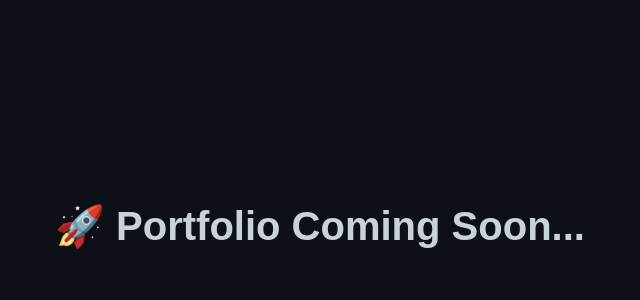
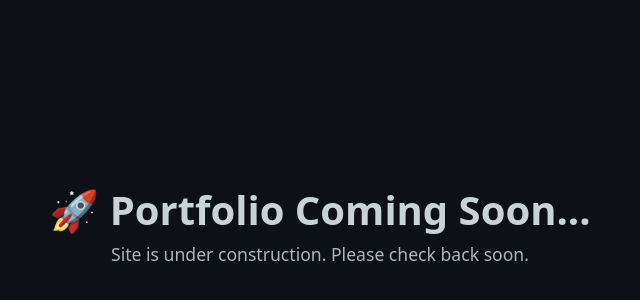
Before and after one commit to mominamuzafar/mominamuzafar-portfolio, a plain HTML site: page index.html in a window 1280 px wide. Shown: the part 174-474 px from the top of the page, without its empty margins (320-960 px from the left). Drawn offline with Linux system fonts and the light colour scheme.

Commit message:
Update index.html

```diff
--- a/index.html
+++ b/index.html
@@ -1,26 +1,17 @@
 <!DOCTYPE html>
 <html lang="en">
 <head>
-    <meta charset="UTF-8">
-    <meta name="viewport" content="width=device-width, initial-scale=1.0">
-    <title>Coming Soon</title>
-    <style>
-        body {
-            font-family: Arial, sans-serif;
-            background-color: #0d1117;
-            color: #c9d1d9;
-            display: flex;
-            justify-content: center;
-            align-items: center;
-            height: 100vh;
-            margin: 0;
-        }
-        h1 {
-            font-size: 2.5rem;
-        }
-    </style>
+  <meta charset="UTF-8" />
+  <meta name="viewport" content="width=device-width, initial-scale=1" />
+  <title>Portfolio Coming Soon</title>
+  <link rel="stylesheet" href="styles.css" />
 </head>
 <body>
+  <main class="container">
     <h1>🚀 Portfolio Coming Soon...</h1>
+    <p>Site is under construction. Please check back soon.</p>
+  </main>
+
+  <script src="script.js"></script>
 </body>
 </html>
```
